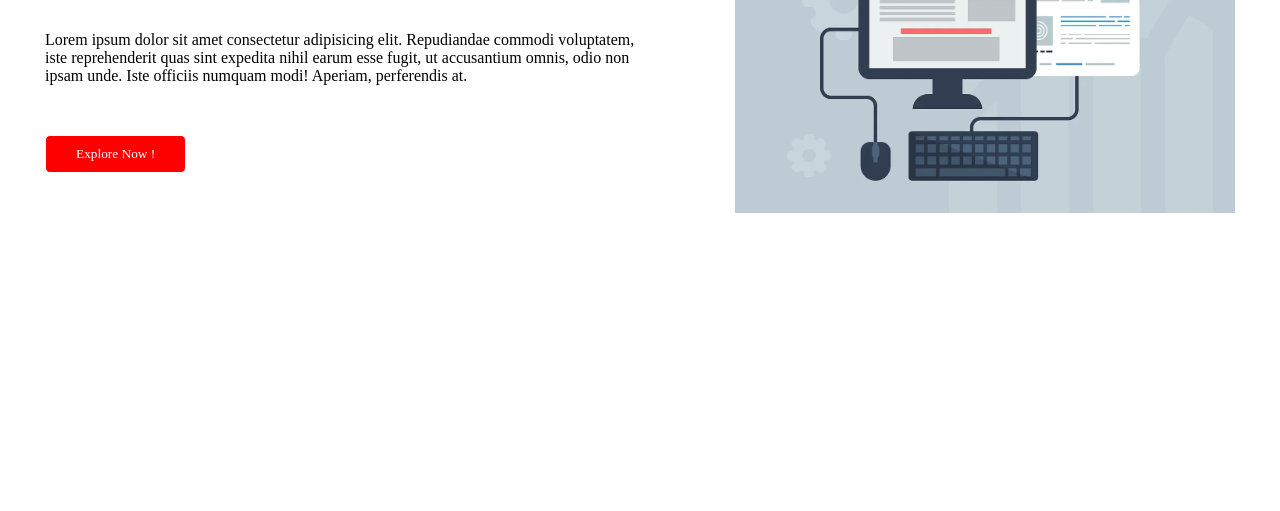
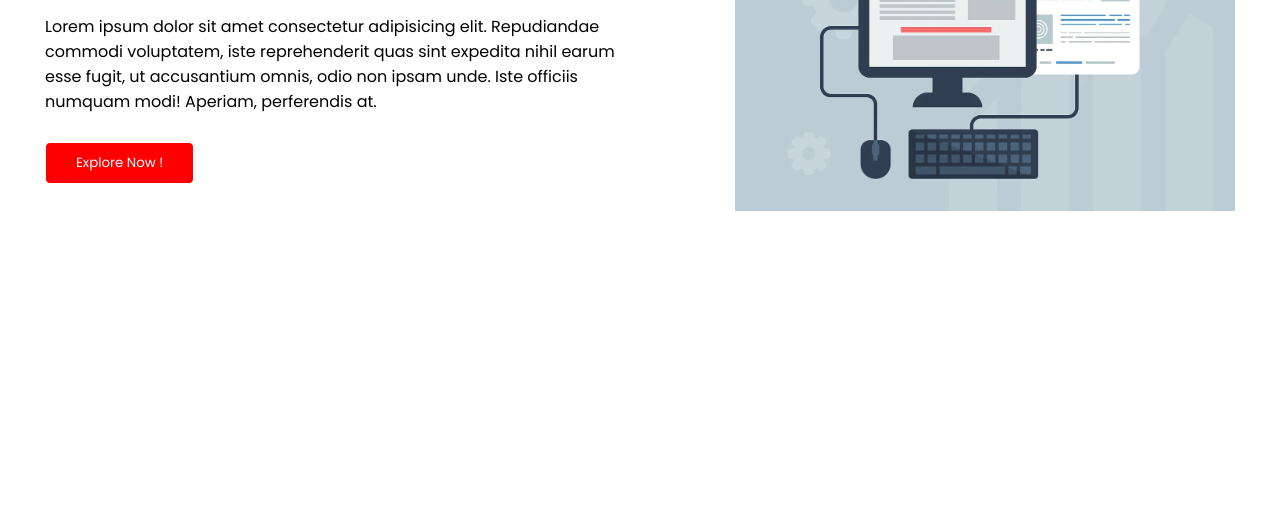
Before and after one commit to KashanAdnan/CSS-Flexbox, a plain HTML site: page index.html in a window 1280 px wide. Shown: the part 289-800 px from the top of the page. Drawn offline with Linux system fonts and the light colour scheme.

Commit message:
somecedo

```diff
--- a/style.css
+++ b/style.css
@@ -1,3 +1,5 @@
+@import url('https://fonts.googleapis.com/css2?family=Poppins:wght@100;200;300;400;500;600;700;800;900&display=swap');
+
 * {
     margin: 0;
     padding: 0;
```
